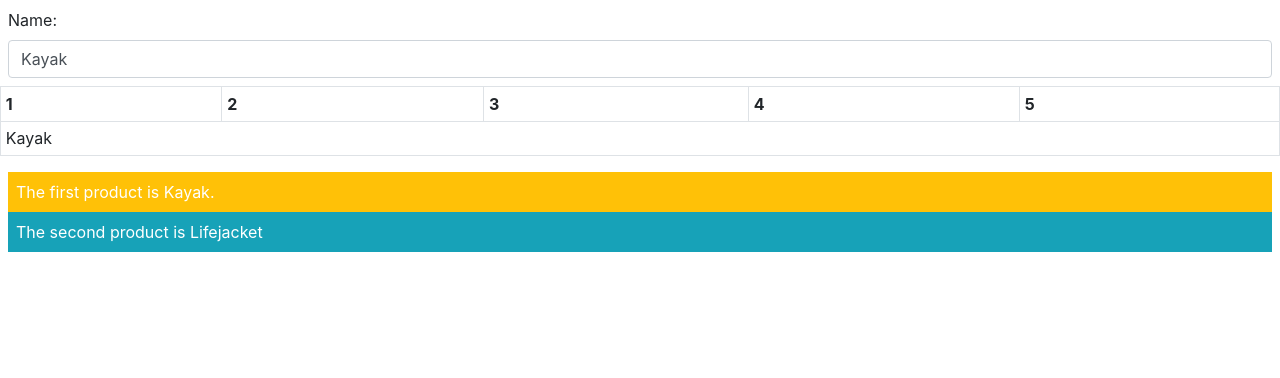
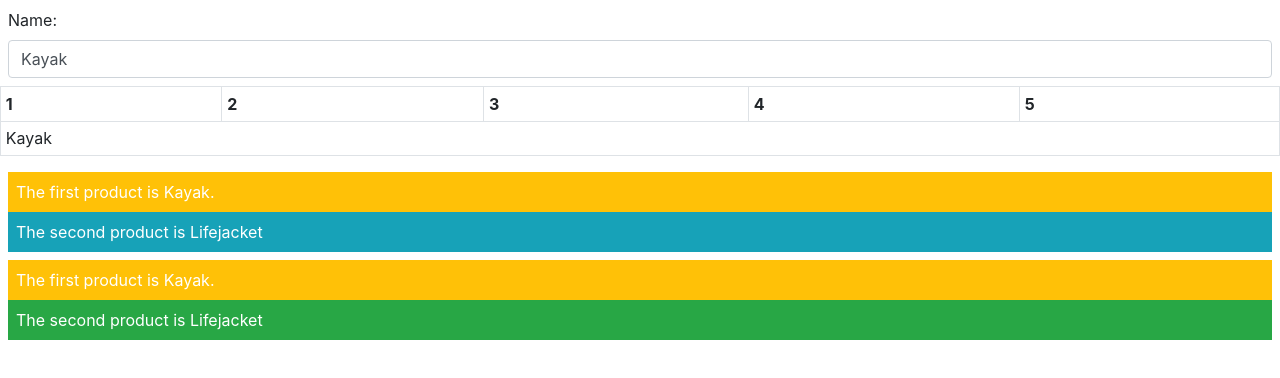
Before and after one commit to david2999999/Angular-6, an Angular app in the folder Angular-Indepth/: page / in a window 1280 px wide. Shown: the top 378 px of the page. Built offline with nearby package versions, Linux system fonts and the light colour scheme.

Commit message:
setting individual classes with special class binding

```diff
--- a/Angular-Indepth/src/app/component/product.component.html
+++ b/Angular-Indepth/src/app/component/product.component.html
@@ -30,3 +30,14 @@ conditional operator (the ? character) to safely navigate the result returned by
     The second product is {{model.getProduct(2).name}}
   </div>
 </div>
+
+<div class="text-white m-2">
+  <div [class]="getClasses(1)">
+    The first product is {{model.getProduct(1).name}}.
+  </div>
+  <div class="p-2"
+       [class.bg-success]="model.getProduct(2).price < 50"
+       [class.bg-info]="model.getProduct(2).price >= 50">
+    The second product is {{model.getProduct(2).name}}
+  </div>
+</div>
```
